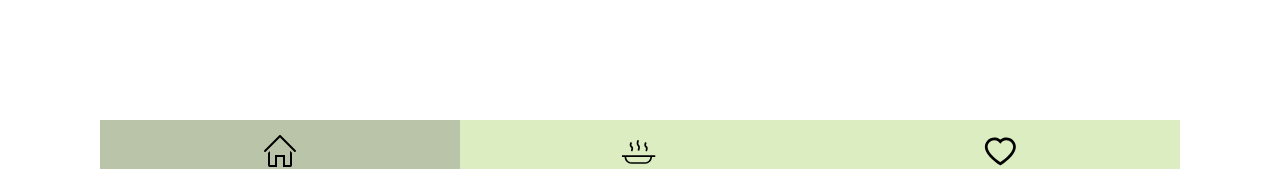
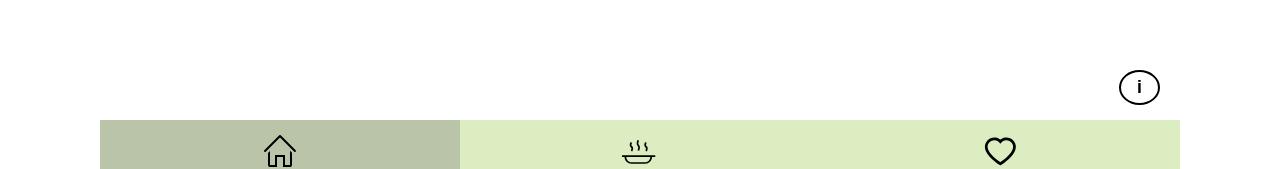
Before and after one commit to s-kond/capstone-cook4all, a React (Create React App) app: page / in a window 1280 px wide. Shown: the part 600-769 px from the top of the page. Built offline with nearby package versions, Linux system fonts and the light colour scheme.

Commit message:
add info-modal, up-button

```diff
--- a/src/components/NavBar.js
+++ b/src/components/NavBar.js
@@ -3,9 +3,33 @@ import styled from "styled-components";
 import homeIcon from "../assets/icons/home-line.svg";
 import recipesIcon from "../assets/icons/hot-meal-outline.svg";
 import favoritesIcon from "../assets/icons/heart-outlined.svg";
+import upArrow from "../assets/icons/arrow-up-circle.svg";
+import { useEffect, useState } from "react";
+import InfoModal from "./InfoModal";
 
 export default function NavBar() {
+  const [isModalOpen, setIsModalOpen] = useState(false);
+  const [showTopBtn, setShowTopBtn] = useState(false);
+
+  useEffect(() => {
+    window.addEventListener("scroll", () => {
+      if (window.scrollY > 400) {
+        setShowTopBtn(true);
+      } else {
+        setShowTopBtn(false);
+      }
+    });
+  }, []);
+
+  const goToTop = () => {
+    window.scrollTo({
+      top: 0,
+      behavior: "smooth",
+    });
+  };
+
   return (
+    <>
       <StyledNavBar>
         <StyledNavLink to="/" end>
           <img src={homeIcon} alt="Go to Home" />
@@ -19,11 +43,26 @@ export default function NavBar() {
           <img src={favoritesIcon} alt="Go to favorite recipes" />
           <p>Favorites</p>
         </StyledNavLink>
+        {showTopBtn && (
+          <StyledToTopButton type="button" onClick={() => goToTop()}>
+            <img src={upArrow} alt="arrow up" />
+          </StyledToTopButton>
+        )}
+        <StyledInfoButton
+          type="button"
+          title="intolerances, diets, ..."
+          onClick={() => setIsModalOpen(true)}
+        >
+          i
+        </StyledInfoButton>
+        <InfoModal isModalOpen={isModalOpen} setIsModalOpen={setIsModalOpen} />
       </StyledNavBar>
+    </>
   );
 }
 
 const StyledNavBar = styled.nav`
+  position: relative;
   background-color: var(--primary-color);
   margin: 0 auto;
   width: 100%;
@@ -53,3 +92,35 @@ const StyledNavLink = styled(NavLink)`
     color: black;
   }
 `;
+
+const StyledInfoButton = styled.button`
+  position: absolute;
+  font-size: 1.1rem;
+  font-weight: bold;
+  padding: 5px 16px;
+  top: -50px;
+  right: 20px;
+  border-radius: 100%;
+  border: 2px solid black;
+  background-color: white;
+  cursor: pointer;
+  &:hover {
+    transform: scale(1.1);
+  }
+`;
+
+const StyledToTopButton = styled.button`
+  position: absolute;
+  right: 20px;
+  top: -100px;
+  height: 40px;
+  width: 40px;
+  border-radius: 100%;
+  padding: 0;
+  border: unset;
+  background-color: white;
+  cursor: pointer;
+  &:hover {
+    transform: scale(1.1);
+  }
+`;
```
Also changed, not shown: src/assets/icons/arrow-up-circle.svg (added). Lines whose indentation alone changed are shown as unchanged.
